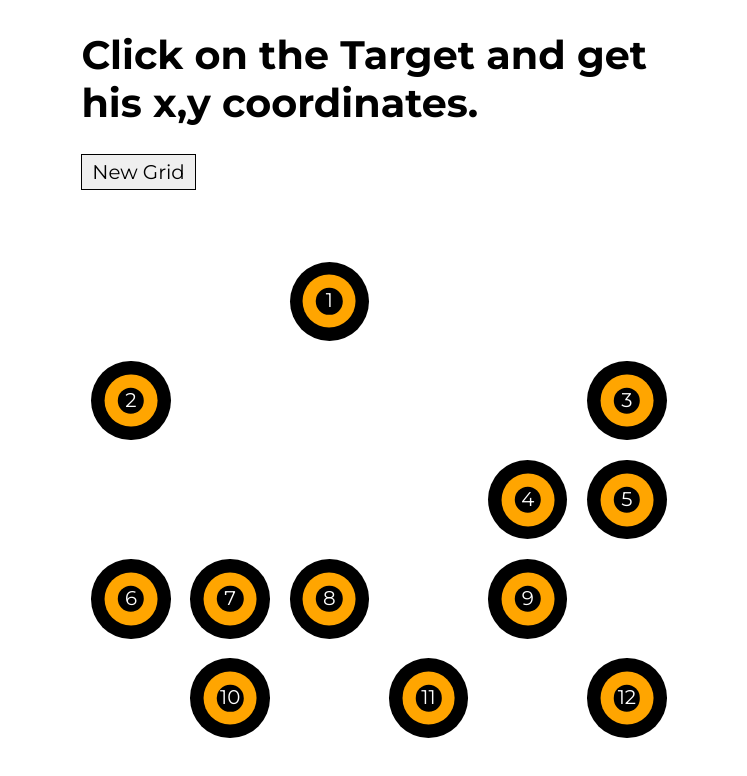
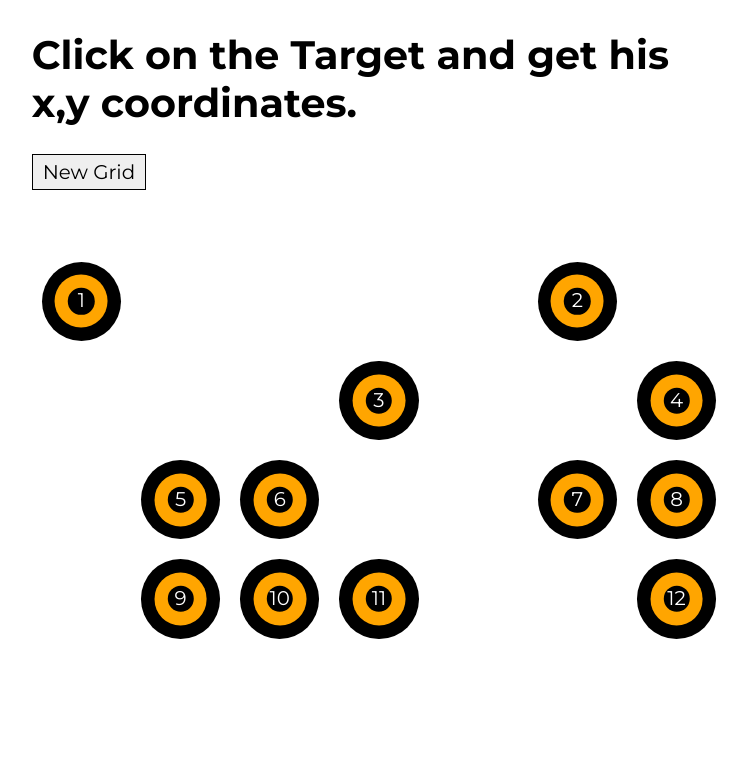
Before and after one commit to giTomas/react_5_get_element_position, a React (Create React App) app: page / in a window 1280 px wide. Shown: the top 776 px of the page, without its empty margins (261-1008 px from the left). Built offline with nearby package versions, Linux system fonts and the light colour scheme.

Commit message:
ad flexibility to generating  grid

```diff
--- a/src/App.js
+++ b/src/App.js
@@ -3,8 +3,24 @@ import React, { PureComponent } from 'react';
 // import throttle from 'lodash.throttle';
 // import actionCreators from './redux/actionCreators';
 import Page from './styled/page';
-import combinations from './helpers/cartesian';
-import getGridCoords from './helpers/random';
+import gridCoordinates from './helpers/cartesian';
+// import getGridCoords from './helpers/random';
+
+const getCoordinatesForModal = (coords, target) => ({
+  coordinates: {
+    x: Math.round(coords.x),
+    y: Math.round(coords.y),
+    width: coords.width,
+    top: Math.round(coords.bottom) || null,
+    left: Math.round(coords.left) || null,
+    // cssBottom = viewpor.height - coords.y
+    bottom: Math.round(coords.bottom) || null,
+    // cssRight = viewpport.width - coords.x
+    right: Math.round(coords.right) || null,
+  },
+  active: target,
+  showModal: true,
+})
 
 class App extends PureComponent {
   constructor(props) {
@@ -23,7 +39,7 @@ class App extends PureComponent {
         left: null,
       },
       targets: Array.from({length: targetNumber}, (_,i) => `target-${i+1}`),
-      positions: combinations,
+      // positions: combinations,
       active: null,
       gridCoords: [],
       width: null,
@@ -33,39 +49,56 @@ class App extends PureComponent {
   componentDidMount() {
     const width = Math.max(document.documentElement.clientWidth, window.innerWidth || 0);
     // const h = Math.max(document.documentElement.clientHeight, window.innerHeight || 0);
-    const gridCoords = getGridCoords(this.state.positions, 12)
+    // const gridCoords = getGridCoords(this.state.positions, 12)
+    const gridCoords = gridCoordinates(width)
     this.setState({gridCoords, width});
+
+    window.addEventListener('resize', () => {
+      console.log('resized')});
   }
 
   componentWillUnmount() {
+    window.addEventListener('resize', () => {console.log('resized')});
   }
 
   handleClickOnTarget = (ref, target) => {
     const coords = ref.getBoundingClientRect();
-    this.setState({
-      coordinates: {
-        x: Math.round(coords.x),
-        y: Math.round(coords.y),
-        width: coords.width,
-        top: Math.round(coords.bottom) || null,
-        left: Math.round(coords.left) || null,
-        // cssBottom = viewpor.height - coords.y
-        bottom: Math.round(coords.bottom) || null,
-        // cssRight = viewpport.width - coords.x
-        right: Math.round(coords.right) || null,
-      },
-      active: target,
-      showModal: true,
-    });
+    // this.setState({
+    //   coordinates: {
+    //     x: Math.round(coords.x),
+    //     y: Math.round(coords.y),
+    //     width: coords.width,
+    //     top: Math.round(coords.bottom) || null,
+    //     left: Math.round(coords.left) || null,
+    //     // cssBottom = viewpor.height - coords.y
+    //     bottom: Math.round(coords.bottom) || null,
+    //     // cssRight = viewpport.width - coords.x
+    //     right: Math.round(coords.right) || null,
+    //   },
+    //   active: target,
+    //   showModal: true,
+    // });
+    this.setState(getCoordinatesForModal(coords, target))
+  }
+
+  handleWindowResize = () => {
+
   }
 
   handleGenerateNewGrid = () => {
-    const gridCoords = getGridCoords(this.state.positions, 12)
-    this.setState({
-      gridCoords,
-      showModal: false,
-      active: null,
-    });
+    // const gridCoords = getGridCoords(this.state.positions)
+    // this.setState({
+    //   gridCoords,
+    //   showModal: false,
+    //   active: null,
+    // });
+    // console.log(comb(this.state.width))
+    const width = Math.max(document.documentElement.clientWidth, window.innerWidth || 0);
+    // const h = Math.max(document.documentElement.clientHeight, window.innerHeight || 0);
+    // const gridCoords = getGridCoords(this.state.positions, 12)
+    const gridCoords = gridCoordinates(width)
+    this.setState({gridCoords, width});
+    console.log(width)
   }
 
   handleCloseModal = () => {
--- a/src/helpers/cartesian.js
+++ b/src/helpers/cartesian.js
@@ -1,24 +1,56 @@
-import { range } from 'ramda';
+import { range, compose } from 'ramda';
+import getGridCoords from './random'
 
-function *cartesian(head, ...tail) {
-  let remainder = tail.length ? cartesian(...tail) : [[]];
+function getPossibleCoordinates(arr, ...n) {
+  function* cartesian(head, ...tail) {
+    let remainder = tail.length ? cartesian(...tail) : [[]];
 
-  for (let r of remainder) for (let h of head) yield [h, ...r]
-}
+    for (let r of remainder) for (let h of head) yield [h, ...r]
+  }
 
-function getCombinations(fn, arr, ...n) {
   let cart = [];
-  for (let c of fn(arr, ...n)) {
+  for (let c of cartesian(arr, ...n)) {
     cart.push([...c])
   }
 
   return cart
 }
+//
+// const cols = range(1,7+1);
+// const rows = range(1,4+1);
 
-const cols = range(1,6+1);
-const rows = range(1,5+1);
-
-const combinations = getCombinations(cartesian, cols, rows);
+const gridCellsCoords = (obj) => {
+  console.log(obj);
+  const cols = range(1,obj.cols+1);
+  const rows = range(1,obj.rows+1);
+  return getPossibleCoordinates(cols, rows);
+}
 
 
-export default combinations;
+function getRange(width){
+  let grid = {};
+  switch (true) {
+    case  width < 1000 && width > 451:
+      grid.cols = 6;
+      grid.rows = 5;
+      return grid;
+    case width < 450:
+      grid.cols = 4
+      grid.rows = 7
+      return grid;
+    default:
+      grid.cols = 7;
+      grid.rows = 4;
+      return grid;
+  }
+}
+
+
+export const gridCoordinates = compose(
+  getGridCoords,
+  gridCellsCoords,
+  getRange,
+)
+
+
+export default gridCoordinates;
--- a/src/helpers/random.js
+++ b/src/helpers/random.js
@@ -1,19 +1,20 @@
 // let arr = [];
 const removeItemFromArr = (arr, index) => [...arr.slice(0, index), ...arr.slice(index + 1, arr.length)];
 
-function getGridCoords(pos, range) {
+function getGridCoords(pos, count=12) {
   //generovat random cislo, pouzit ako index pre koordinaty
   // filtrovat s JSON.stingify()
   //
   let oldPos = pos.slice();
   let coords = [];
-  while (range > 0) {
+
+  while (count > 0) {
     const index    = Math.floor(Math.random() * oldPos.length);
     const item     = oldPos[index];
     coords.push(item);
     const newPos = removeItemFromArr(oldPos, index);
     oldPos = newPos;
-    range--
+    count--
   }
 
 
@@ -23,4 +24,12 @@ function getGridCoords(pos, range) {
   return coords;
 }
 
+// width
+// ge
+// class Grid {
+//   constructor(width) {
+//     this.width = width;
+//   }
+// }
+
 export default getGridCoords;
--- a/src/styled/page.jsx
+++ b/src/styled/page.jsx
@@ -11,18 +11,21 @@ const Wrapper = styled.div`
 const Container = styled.div`
   margin-left: auto;
   margin-right: auto;
-  max-width: calc(30rem + (var(--vertical-rhytm) * 2));
+  max-width: calc(35rem + (var(--vertical-rhytm) * 2));
   padding: var(--vertical-rhytm);
 `;
 
 const GridContainer = styled.div`
   width: 100%;
   display: grid;
-  grid-template-columns: repeat(5, 5rem);
+  ${'' /* grid-template-columns: repeat(7, 5rem); */}
+  justify-items: center;
+  align-items: center;
   ${'' /* grid-auto-columns: 100px; */}
+  grid-auto-columns: 5rem;
   grid-auto-rows: 5rem;
 
-  @media(max-width: 25em) {
+  ${'' /* @media(max-width: 25em) {
     grid-template-columns: repeat(4, 1fr);
   }
   @media(max-width: 20em) {
@@ -30,7 +33,7 @@ const GridContainer = styled.div`
   }
   @media(max-width: 15em) {
     grid-template-columns: repeat(2, 1fr);
-  }
+  } */}
 `;
 
 const Description = styled.h2`
--- a/src/styled/targetElement.jsx
+++ b/src/styled/targetElement.jsx
@@ -18,11 +18,11 @@ const TargetElement = styled(AttachedRef)`
   width: 4em;
   --color-active: ${props => props.active ? 'orange' : 'black'};
   background-color: var(--color-active);
-  margin: 0.5em;
+  padding: 0.5em;
   position: relative;
   border-radius: 50%;
   z-index: 1;
-  align-self: ${props => props.even ? 'flex-end' : 'auto'};
+  ${'' /* align-self: ${props => props.even ? 'flex-end' : 'auto'}; */}
   transition: background-color 0.2s linear;
   grid-column-start: ${props => props.grid[0] || 'auto'};
   grid-column-end: ${props => props.grid[0]+1 || 'auto'};
```
Also changed, not shown: src/helpers/index.js (added).
